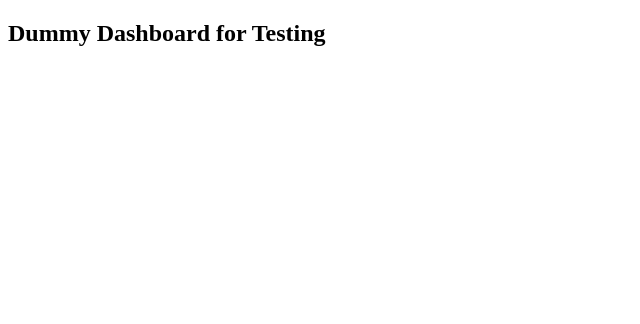
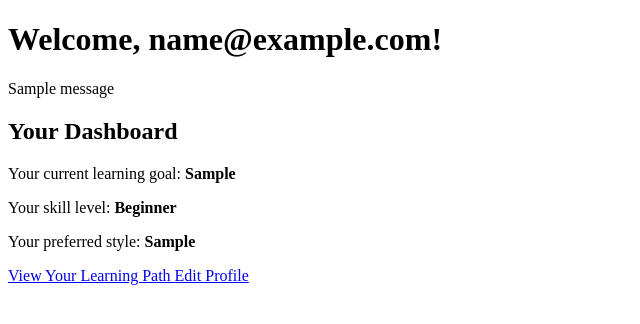
Before and after one commit to rishika-g31/PathGenie, a Flask app: page / in a window 1280 px wide. Shown: the part 68-392 px from the top of the page, without its empty margins (0-640 px from the left). Run offline with Flask 3, Linux system fonts and the light colour scheme; a user stored in the database is signed in; tables that the repository leaves empty hold one stand-in row (values such as "Sample post"); one stand-in notice (Sample message) is shown.

Commit message:
dashboard and path setup

```diff
--- a/app/routes/main.py
+++ b/app/routes/main.py
@@ -1,10 +1,13 @@
 # app/routes/main.py
-
+"""
+Main routes for the PathGenie application (dashboard, profile, path display).
+"""
 from flask import Blueprint, render_template, redirect, url_for, flash, request
 from flask_login import login_required, current_user # Assuming Flask-Login is setup
 from app import db
-from app.models import User, SkillLevelEnum # Import User model and Enum
-from app.forms import ProfileForm # Import the new form
+from app.models import User, SkillLevelEnum, Resource # Import Resource model
+from app.forms import ProfileForm # Import the profile form
+from app.services.path_service import generate_path # Import path generation service
 
 # Create a Blueprint for main routes
 main_bp = Blueprint('main', __name__)
@@ -14,8 +17,13 @@ main_bp = Blueprint('main', __name__)
 @login_required # Protect this route
 def dashboard():
     """Displays the user's dashboard."""
-    # Placeholder: Add logic later to show progress, suggested next steps, etc.
-    return render_template('main/dashboard.html', title='Dashboard')
+    # Check if user profile is complete to provide relevant prompts
+    profile_complete = all([current_user.learning_goal, current_user.skill_level, current_user.preferred_style])
+    return render_template(
+        'main/dashboard.html',
+        title='Dashboard',
+        profile_complete=profile_complete # Pass completion status to template
+    )
 
 @main_bp.route('/profile', methods=['GET', 'POST'])
 @login_required # Protect this route
@@ -30,12 +38,12 @@ def profile():
         # Find the correct SkillLevelEnum member based on the form's string value
         selected_skill_value = form.skill_level.data
         try:
+            # Convert the string value from the form back to an Enum member
             current_user.skill_level = SkillLevelEnum(selected_skill_value)
         except ValueError:
             flash('Invalid skill level selected.', 'danger')
-            # You might want to handle this more gracefully
-            # For now, we'll just not update it if the value is somehow invalid
-            pass
+            # Keep existing value or set to None if invalid selection occurs
+            pass # Or handle more gracefully, e.g., don't update field
 
         current_user.preferred_style = form.preferred_style.data
 
@@ -57,4 +65,29 @@ def profile():
 
     return render_template('main/profile.html', title='Edit Profile', form=form)
 
-# Add other main routes here later (e.g., for displaying the learning path)
+
+# --- Route for Displaying Learning Path ---
+@main_bp.route('/path')
+@login_required # Protect this route
+def learning_path():
+    """Generates and displays the user's learning path."""
+
+    # Check if profile is complete before attempting generation
+    profile_complete = all([current_user.learning_goal, current_user.skill_level, current_user.preferred_style])
+    if not profile_complete:
+        flash('Please complete your profile first to generate a learning path.', 'warning')
+        return redirect(url_for('main.profile')) # Redirect user to profile page
+
+    # Call the service function to get the path
+    try:
+        # Pass the current_user object to the generation service
+        path = generate_path(current_user)
+        # 'path' will be a list of Resource objects or an empty list
+    except Exception as e:
+        # Log the error properly in a real application
+        print(f"Error generating path for user {current_user.id}: {e}")
+        flash('An error occurred while generating your learning path. Please try again later.', 'danger')
+        path = [] # Ensure path is an empty list on error
+
+    # Render the path template, passing the list of resources
+    return render_template('main/path.html', title='Your Learning Path', path=path)
--- a/app/templates/main/dashboard.html
+++ b/app/templates/main/dashboard.html
@@ -1,3 +1,68 @@
-{% extends 'base.html' %} {% block content %}
-<h2 id="test-dashboard-marker">Dummy Dashboard for Testing</h2>
+{% extends "base.html" %} {% block content %}
+<div class="container mx-auto px-4 py-8">
+  <h1 class="text-3xl font-bold mb-4 text-gray-800">
+    Welcome, {{ current_user.email }}!
+  </h1>
+
+  {# Flash messages section #} {% with messages =
+  get_flashed_messages(with_categories=true) %} {% if messages %} {% for
+  category, message in messages %}
+  <div
+    class="p-4 mb-4 text-sm rounded-lg {% if category == 'danger' %} bg-red-100 text-red-700 {% elif category == 'success' %} bg-green-100 text-green-700 {% elif category == 'warning' %} bg-yellow-100 text-yellow-700 {% else %} bg-blue-100 text-blue-700 {% endif %}"
+    role="alert"
+  >
+    {{ message }}
+  </div>
+  {% endfor %} {% endif %} {% endwith %}
+
+  <div class="bg-white shadow-md rounded px-8 pt-6 pb-8 mb-4">
+    <h2 class="text-xl font-semibold mb-4 text-gray-700">Your Dashboard</h2>
+
+    {% if not profile_complete %}
+    <div
+      class="p-4 mb-4 text-sm text-yellow-700 bg-yellow-100 rounded-lg"
+      role="alert"
+    >
+      Your profile is incomplete. Please
+      <a
+        href="{{ url_for('main.profile') }}"
+        class="font-bold underline hover:text-yellow-800"
+        >update your profile</a
+      >
+      to generate a personalized learning path.
+    </div>
+    {% else %}
+    <p class="text-gray-600 mb-2">
+      Your current learning goal:
+      <strong>{{ current_user.learning_goal }}</strong>
+    </p>
+    <p class="text-gray-600 mb-2">
+      Your skill level:
+      <strong
+        >{{ current_user.skill_level.value if current_user.skill_level else 'Not
+        set' }}</strong
+      >
+    </p>
+    <p class="text-gray-600 mb-4">
+      Your preferred style:
+      <strong>{{ current_user.preferred_style or 'Not set' }}</strong>
+    </p>
+
+    <div class="mt-6">
+      <a
+        href="{{ url_for('main.learning_path') }}"
+        class="bg-green-500 hover:bg-green-700 text-white font-bold py-2 px-4 rounded focus:outline-none focus:shadow-outline mr-3"
+      >
+        View Your Learning Path
+      </a>
+      <a
+        href="{{ url_for('main.profile') }}"
+        class="bg-blue-500 hover:bg-blue-700 text-white font-bold py-2 px-4 rounded focus:outline-none focus:shadow-outline"
+      >
+        Edit Profile
+      </a>
+    </div>
+    {% endif %} {# Add more dashboard elements later - e.g., progress summary #}
+  </div>
+</div>
 {% endblock %}
```
Also changed, not shown: app/services/path_service.py (+22 -42 lines), app/templates/main/path.html (added, +107 -0 lines).
